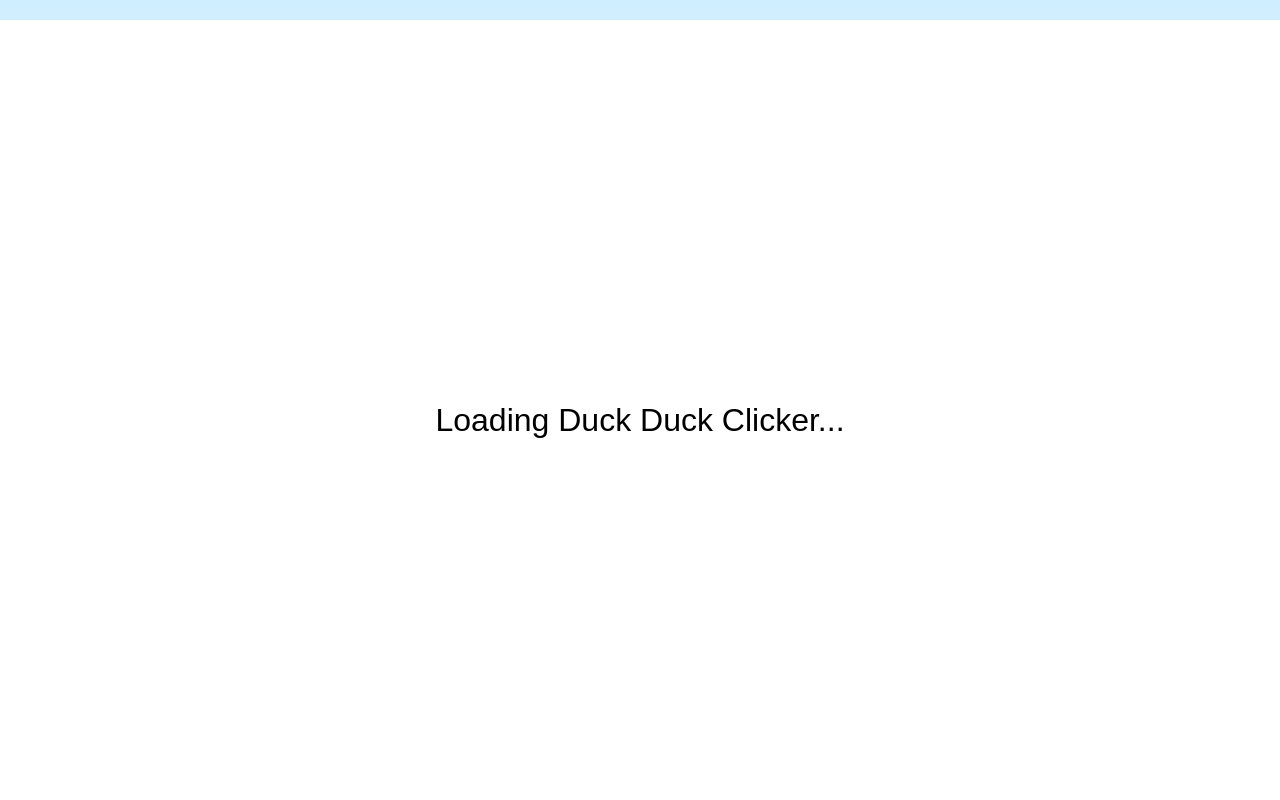
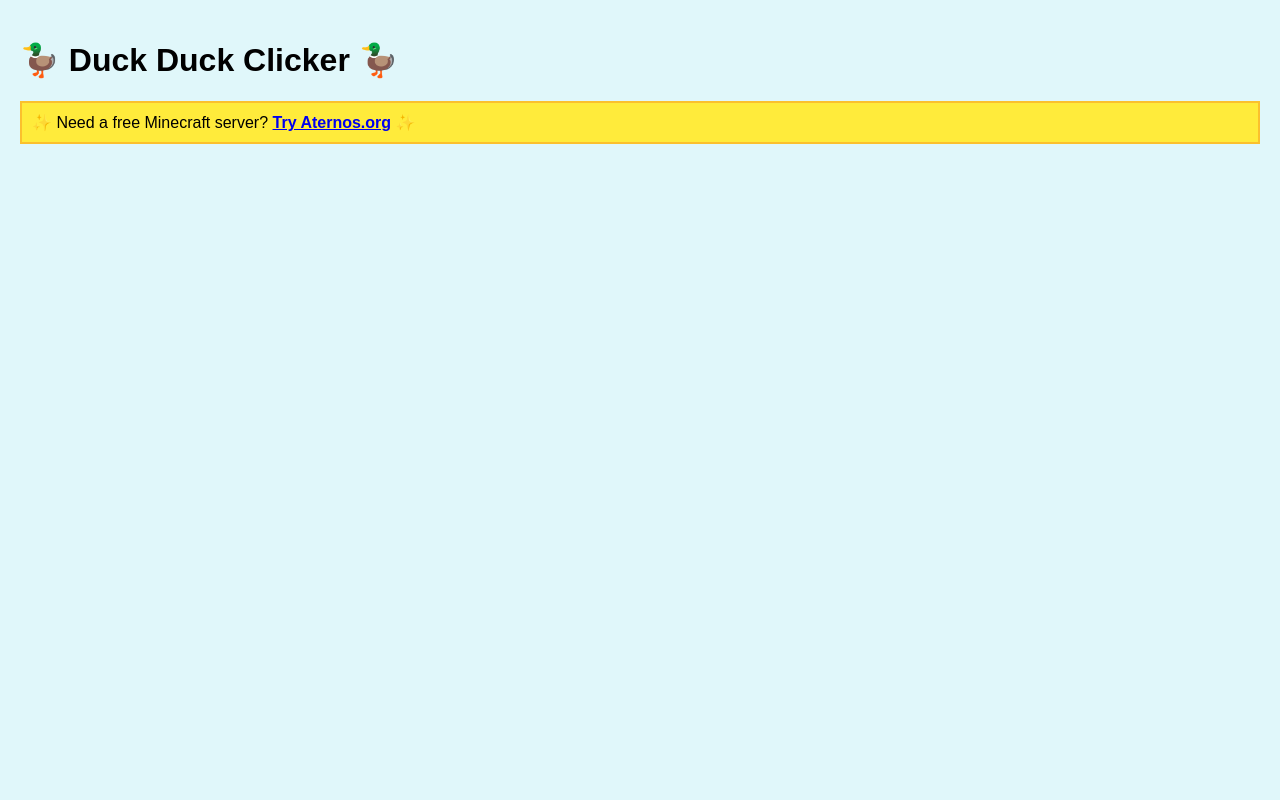
Before and after one commit to JackTheDemon354/0-Duck-Duck-Clicker, a plain HTML site: page index.html in a window 1280 px wide. Shown: the top 800 px of the page. Drawn offline with Linux system fonts and the light colour scheme; grey boxes are pictures that could not be loaded.

Commit message:
Update index.html

```diff
--- a/index.html
+++ b/index.html
@@ -1,101 +1,87 @@
 <!DOCTYPE html>
 <html lang="en">
 <head>
-  <meta charset="UTF-8">
-  <meta name="viewport" content="width=device-width, initial-scale=1.0">
+  <meta charset="UTF-8" />
+  <meta name="viewport" content="width=device-width, initial-scale=1.0" />
   <title>Duck Duck Clicker</title>
   <style>
     body {
+      margin: 0;
       font-family: sans-serif;
-      margin: 0;
-      background: linear-gradient(to bottom, #cfeeff, #ffffff);
-      overflow-x: hidden;
+      background: #e0f7fa;
     }
-    #loader {
+    #loadingScreen {
       position: fixed;
+      top: 0;
+      left: 0;
       width: 100%;
       height: 100%;
       background: #fff;
       display: flex;
+      flex-direction: column;
+      align-items: center;
       justify-content: center;
-      align-items: center;
-      font-size: 2em;
-      z-index: 1000;
+      font-size: 24px;
+      z-index: 9999;
     }
-    .hidden { display: none; }
-    .shop-item {
-      display: flex;
-      align-items: center;
+    #progressBar {
+      width: 60%;
+      height: 20px;
       background: #ccc;
-      border: 2px solid #888;
-      border-radius: 8px;
-      padding: 10px;
-      margin: 10px auto;
-      max-width: 400px;
+      margin-top: 20px;
+      border-radius: 10px;
+      overflow: hidden;
     }
-    .shop-item img {
-      width: 48px;
-      height: 48px;
-      margin-right: 10px;
+    #progress {
+      height: 100%;
+      width: 0%;
+      background: #4caf50;
+      transition: width 1s linear;
+    }
+    #gameContainer {
+      display: none;
+      padding: 20px;
     }
     .ad {
-      margin: 20px;
+      background: #ffeb3b;
       padding: 10px;
-      background: yellow;
-      text-align: center;
-      font-weight: bold;
-      border: 2px dashed red;
+      border: 2px solid #fbc02d;
+      margin: 10px 0;
     }
   </style>
 </head>
 <body>
-  <div id="loader">Loading Duck Duck Clicker...</div>
+  <div id="loadingScreen">
+    <div>Loading Duck Duck Clicker...</div>
+    <div id="countdown">5</div>
+    <div id="progressBar">
+      <div id="progress"></div>
+    </div>
+  </div>
 
-  <div class="ad">Host your Minecraft server FREE at <a href="https://aternos.org" target="_blank">aternos.org</a>!</div>
-
-  <div id="shop"></div>
+  <div id="gameContainer">
+    <h1>🦆 Duck Duck Clicker 🦆</h1>
+    <div class="ad">✨ Need a free Minecraft server? <strong><a href="https://aternos.org" target="_blank">Try Aternos.org</a></strong> ✨</div>
+    <!-- Shop and game UI will go here -->
+  </div>
 
   <script>
-    window.onload = () => document.getElementById('loader').classList.add('hidden');
+    let countdown = 5;
+    const countdownEl = document.getElementById("countdown");
+    const progressEl = document.getElementById("progress");
+    const loadingScreen = document.getElementById("loadingScreen");
+    const gameContainer = document.getElementById("gameContainer");
 
-    const shopItems = [
-      { name: "Tiny Duckling", type: "click", power: 1, cost: 50 },
-      { name: "Duck Coop", type: "sec", power: 1, cost: 120 },
-      { name: "Young Duckling", type: "click", power: 5, cost: 600 },
-      { name: "Duck Pond", type: "sec", power: 5, cost: 1200 },
-      { name: "Aspiring Duck", type: "click", power: 50, cost: 7000 },
-      { name: "Duck Park", type: "sec", power: 40, cost: 30000 },
-      { name: "Smart Duck", type: "click", power: 120, cost: 50000 },
-      { name: "Duck Farm", type: "sec", power: 120, cost: 90000 },
-      { name: "Adult Duck", type: "click", power: 1000, cost: 1800000 },
-      { name: "Duck Machine", type: "sec", power: 2000, cost: 4000000 },
-      { name: "CEO Duck", type: "click", power: 6500, cost: 6000000 },
-      { name: "Duck Industry", type: "sec", power: 40000, cost: 100000000 },
-      { name: "President Duck", type: "click", power: 14000, cost: 180000000 },
-      { name: "Duck Country", type: "sec", power: 120000, cost: 700000000 },
-      { name: "Leader Duck", type: "click", power: 80000, cost: 1500000000 },
-      { name: "Duck Continent", type: "sec", power: 300000, cost: 5500000000 },
-      { name: "Science Duck", type: "click", power: 190000, cost: 13500000000 },
-      { name: "Duck Planet", type: "sec", power: 1200000, cost: 85000000000 },
-      { name: "Astronaut Duck", type: "click", power: 800000, cost: 125000000000 },
-      { name: "Duck Galaxy", type: "sec", power: 5500000, cost: 200000000000 },
-      { name: "Cosmic Duck", type: "click", power: 2500000, cost: 500000000000 },
-      { name: "Duck Universe", type: "sec", power: 10000000, cost: 999999999999 }
-    ];
-
-    const shop = document.getElementById("shop");
-    shopItems.forEach(item => {
-      const el = document.createElement("div");
-      el.className = "shop-item";
-      el.innerHTML = `
-        <img src="https://upload.wikimedia.org/wikipedia/commons/thumb/8/84/Emoji_u1f986.svg/1024px-Emoji_u1f986.svg.png" alt="Duck">
-        <div>
-          <div><strong>${item.name}</strong></div>
-          <div>${item.power}/${item.type.toUpperCase()} - $${item.cost.toLocaleString()}</div>
-        </div>
-      `;
-      shop.appendChild(el);
-    });
+    const interval = setInterval(() => {
+      countdown--;
+      countdownEl.textContent = countdown;
+      progressEl.style.width = `${(5 - countdown) * 20}%`;
+      if (countdown === 0) {
+        clearInterval(interval);
+        loadingScreen.style.display = "none";
+        gameContainer.style.display = "block";
+      }
+    }, 1000);
   </script>
 </body>
 </html>
```
